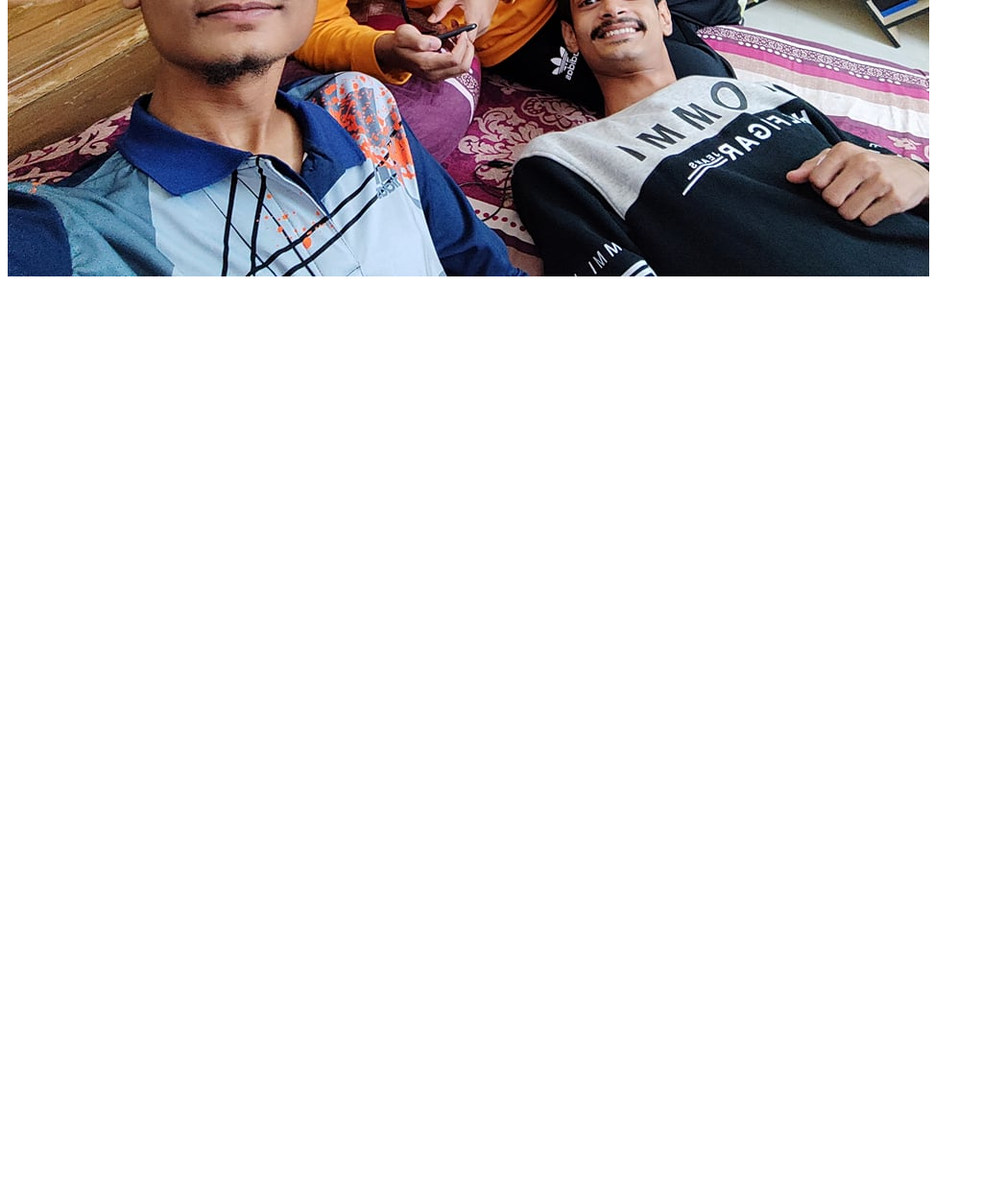
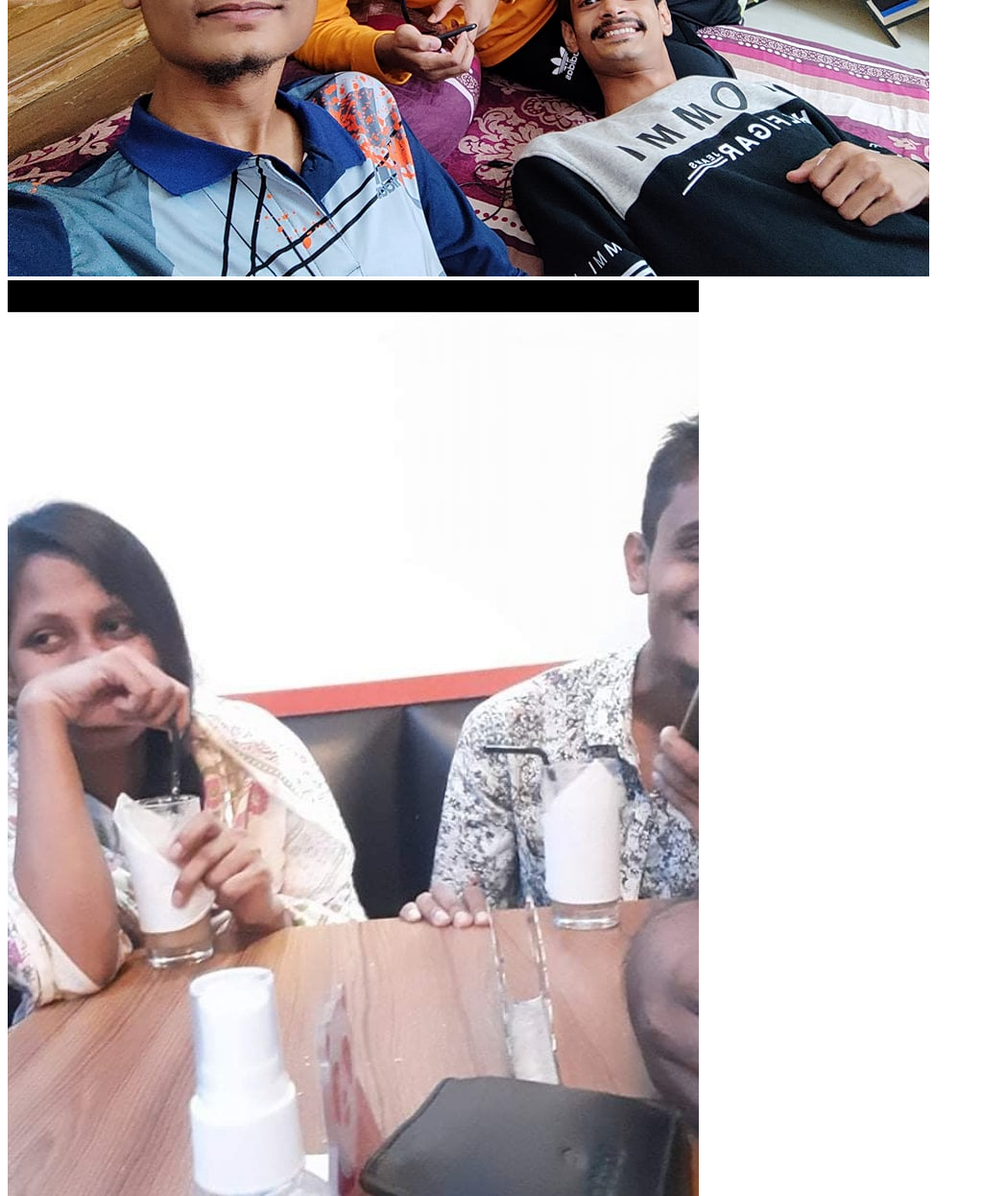
Before and after one commit to HannanShawon/my-second-repo, a plain HTML site: page index.html in a window 1280 px wide. Shown: the part 2045-3291 px from the top of the page at 96% size, without its empty margins (0-1023 px from the left). Before the commit the page ends 2345 px from the top, so only its background shows below. Drawn offline with Linux system fonts and the light colour scheme.

Commit message:
pic added

```diff
--- a/index.html
+++ b/index.html
@@ -16,5 +16,6 @@
     <img src="rakib.jpg" alt="Rakib">
     <img src="we1.jpg" alt="Rakib, Sojib, Shawon">
     <img src="we2.jpg" alt="Rakib, Sojib, Shawon">
+    <img src="couplepic/couple.jpg" alt="Laboni, Rakib">
 </body>
 </html>
```
Also changed, not shown: couplepic/couple.jpg (added).
